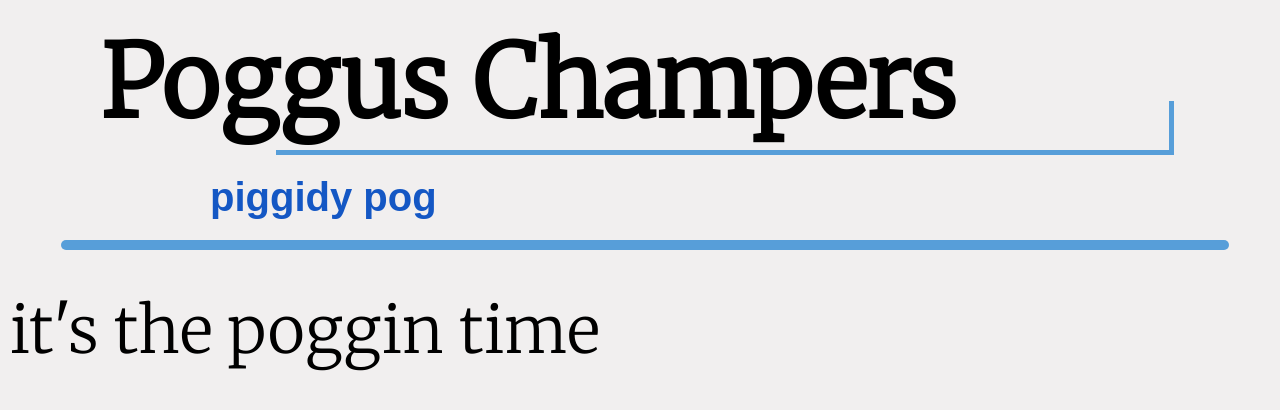
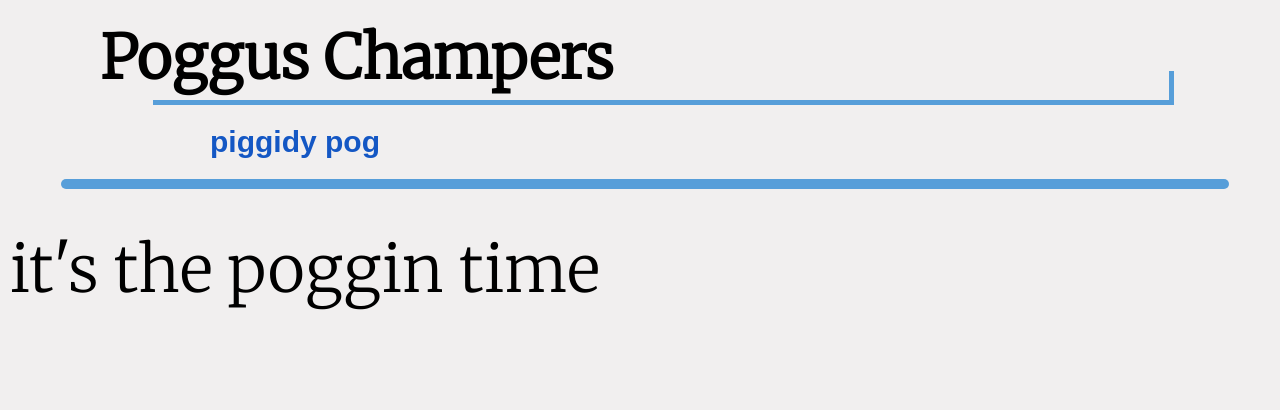
Before and after one commit to AdamGaffney96/PersonalWebsite, a Django app: a page that uses blog_site/templates/blog_site/base.html in a window 1280 px wide. Shown: the part 80-490 px from the top of the page. Run offline with Django 3.2, Linux system fonts and the light colour scheme; data comes from the database, SQL or seed files in the repository.

Commit message:
article font changes

```diff
--- a/ResumeSite/settings.py
+++ b/ResumeSite/settings.py
@@ -33,8 +33,8 @@ if os.path.isfile(dotenv_file):
 SECRET_KEY = os.getenv('SECRET_KEY', '7%%t6c(7kq*m%g#mnv(3e_n0&3ud@2j@p8&shb!-w0#f9u!1c7')
 
 # UNCOMMENT BEFORE PUSHING TO DEPLOYMENT
-SECURE_PROXY_SSL_HEADER = ('HTTP_X_FORWARDED_PROTO', 'https')
-SECURE_SSL_REDIRECT = True
+# SECURE_PROXY_SSL_HEADER = ('HTTP_X_FORWARDED_PROTO', 'https')
+# SECURE_SSL_REDIRECT = True
 
 # SECURITY WARNING: don't run with debug turned on in production!
 DEBUG = False
--- a/ResumeSite/static/blog_site/css/main.css
+++ b/ResumeSite/static/blog_site/css/main.css
@@ -518,7 +518,7 @@
     }
     .page-title {
         display: grid;
-        grid-template-columns: 20% 30% 43% 7%;
+        grid-template-columns: 10% 10% 30% 43% 7%;
         grid-template-rows: 60% 40%;
         margin: 20px;
     }
@@ -527,7 +527,7 @@
         grid-column-end: 5;
         grid-row-start: 1;
         grid-row-end: 3;
-        font-size: 100px;
+        font-size: 60px;
         padding-bottom: 10px;
         margin: 0;
         margin-left: 70px;
@@ -546,7 +546,7 @@
     }
     .title-border {
         grid-column-start: 2;
-        grid-column-end: 4;
+        grid-column-end: 5;
         grid-row-start: 2;
         grid-row-end: 3;
         border-bottom: 5px solid #579ED9;
@@ -554,7 +554,7 @@
         z-index: 10;
     }
     .title-desc p {
-        font-size: 40px;
+        font-size: 30px;
         /* font-weight: 500; */
         margin: 0 20px;
         margin-bottom: 20px;
@@ -687,8 +687,11 @@
         border-bottom-left-radius: 10px;
         border-bottom-right-radius: 10px;
     }
+    .article-text h3 {
+        font-size: 35px;
+    }
     .article-text p {
-        font-size: 35px;
+        font-size: 20px;
         padding: 0 40px !important;
     }
     .article-title {
```
